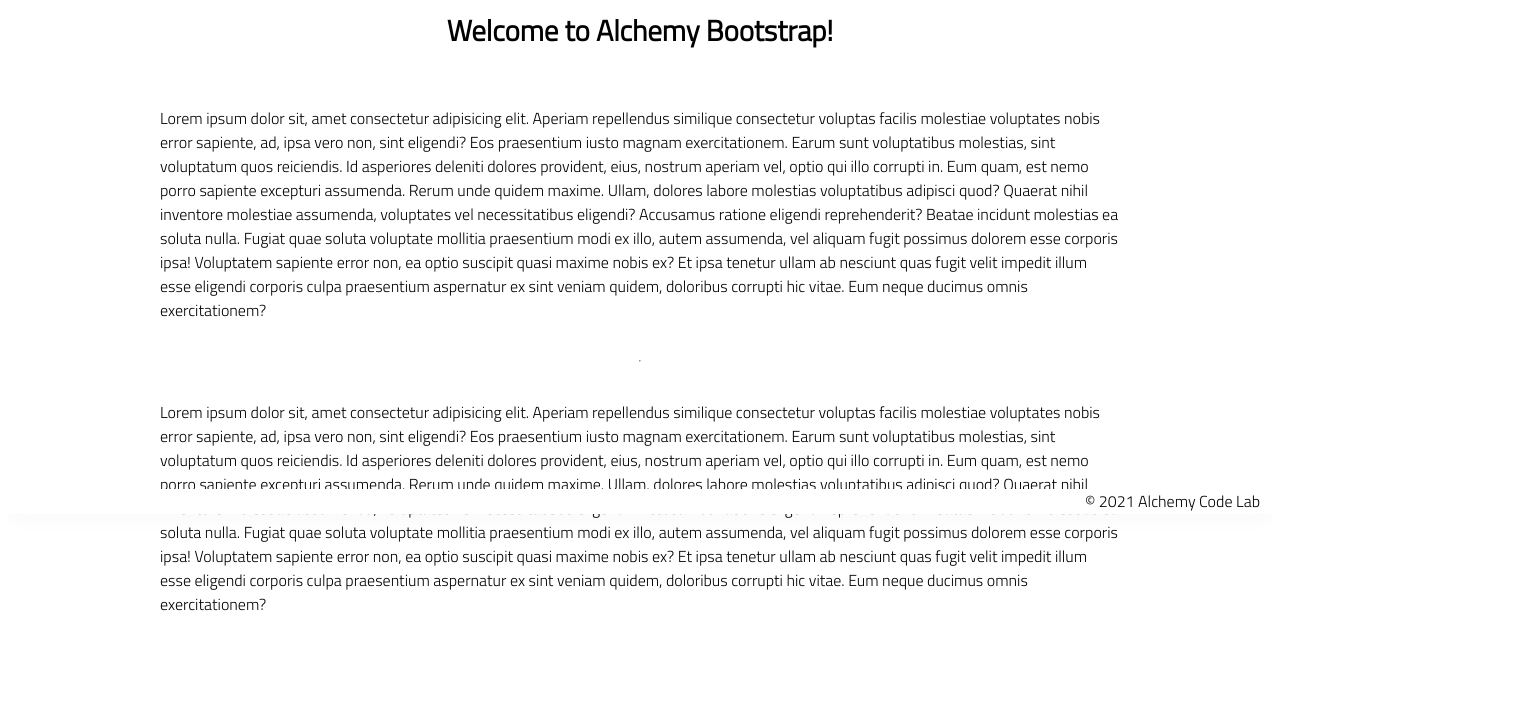
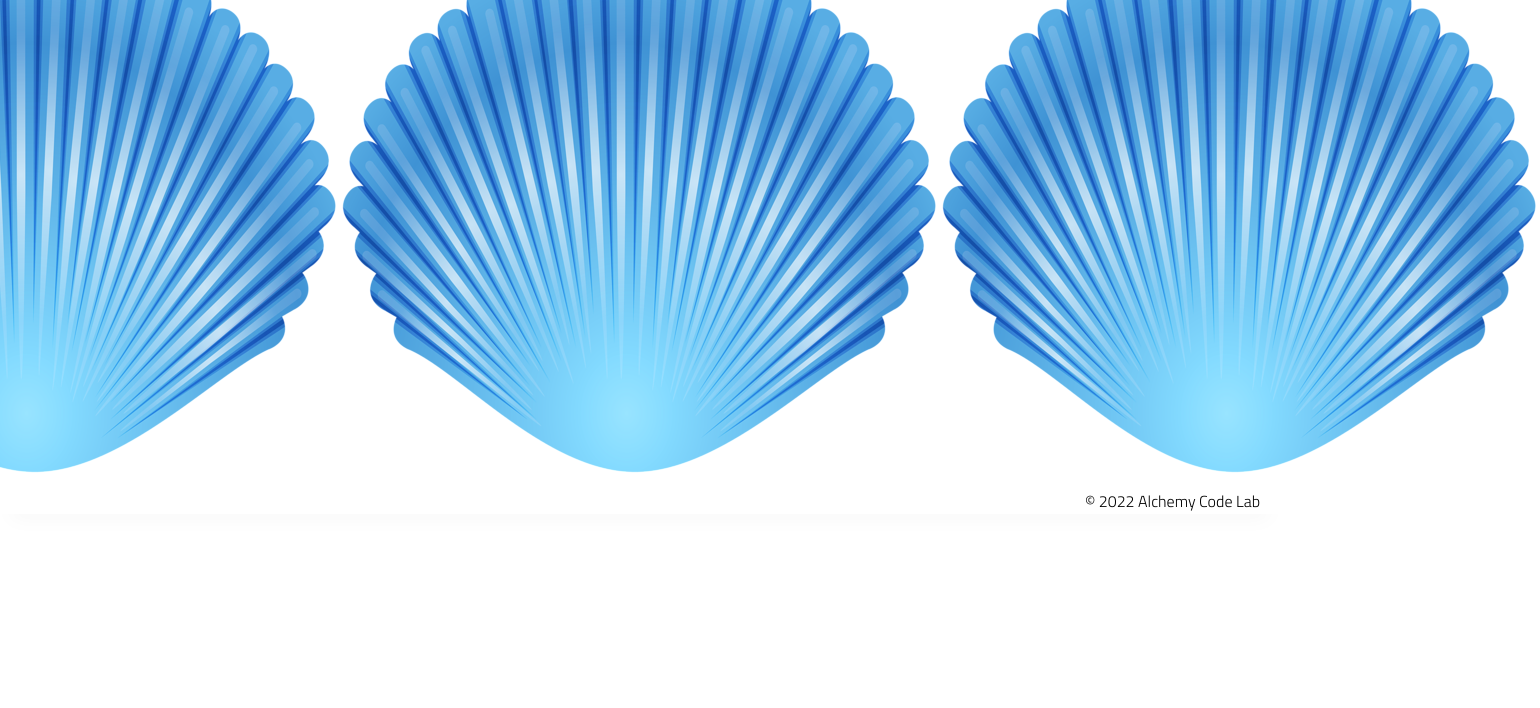
Before and after one commit to mariahschock/Shell-Game-Practice, a plain HTML site: page index.html in a window 1280 px wide. Shown: the part 286-994 px from the top of the page, 1540 px wide, since content can reach past the window. After the commit the page ends 829 px from the top, so only its background shows below. Drawn offline with Linux system fonts and the light colour scheme.

Commit message:
adding images

```diff
--- a/index.html
+++ b/index.html
@@ -15,56 +15,28 @@
 <body>
     <header>
         <div class="gutter-right logo">
-            <img src="./assets/big-logo.png" />
+            <img src="./assets/Yellow Shell.png"/>
         </div>
     </header>
     <main>
         <section class="main-section">
-            <img class="main-logo" src="./assets/alchemy-logo.png" />
-            <h2>
-                Welcome to Alchemy Bootstrap!
-            </h2>
-
-            <p>
-                Lorem ipsum dolor sit, amet consectetur adipisicing elit. Aperiam repellendus similique consectetur
-                voluptas facilis molestiae voluptates nobis error sapiente, ad, ipsa vero non, sint eligendi? Eos
-                praesentium iusto magnam exercitationem.
-                Earum sunt voluptatibus molestias, sint voluptatum quos reiciendis. Id asperiores deleniti dolores
-                provident, eius, nostrum aperiam vel, optio qui illo corrupti in. Eum quam, est nemo porro sapiente
-                excepturi assumenda.
-                Rerum unde quidem maxime. Ullam, dolores labore molestias voluptatibus adipisci quod? Quaerat nihil
-                inventore molestiae assumenda, voluptates vel necessitatibus eligendi? Accusamus ratione eligendi
-                reprehenderit? Beatae incidunt molestias ea soluta nulla.
-                Fugiat quae soluta voluptate mollitia praesentium modi ex illo, autem assumenda, vel aliquam fugit
-                possimus dolorem esse corporis ipsa! Voluptatem sapiente error non, ea optio suscipit quasi maxime nobis
-                ex?
-                Et ipsa tenetur ullam ab nesciunt quas fugit velit impedit illum esse eligendi corporis culpa
-                praesentium aspernatur ex sint veniam quidem, doloribus corrupti hic vitae. Eum neque ducimus omnis
-                exercitationem?
-            </p>
-            <hr />
-            <p>
-                Lorem ipsum dolor sit, amet consectetur adipisicing elit. Aperiam repellendus similique consectetur
-                voluptas facilis molestiae voluptates nobis error sapiente, ad, ipsa vero non, sint eligendi? Eos
-                praesentium iusto magnam exercitationem.
-                Earum sunt voluptatibus molestias, sint voluptatum quos reiciendis. Id asperiores deleniti dolores
-                provident, eius, nostrum aperiam vel, optio qui illo corrupti in. Eum quam, est nemo porro sapiente
-                excepturi assumenda.
-                Rerum unde quidem maxime. Ullam, dolores labore molestias voluptatibus adipisci quod? Quaerat nihil
-                inventore molestiae assumenda, voluptates vel necessitatibus eligendi? Accusamus ratione eligendi
-                reprehenderit? Beatae incidunt molestias ea soluta nulla.
-                Fugiat quae soluta voluptate mollitia praesentium modi ex illo, autem assumenda, vel aliquam fugit
-                possimus dolorem esse corporis ipsa! Voluptatem sapiente error non, ea optio suscipit quasi maxime nobis
-                ex?
-                Et ipsa tenetur ullam ab nesciunt quas fugit velit impedit illum esse eligendi corporis culpa
-                praesentium aspernatur ex sint veniam quidem, doloribus corrupti hic vitae. Eum neque ducimus omnis
-                exercitationem?
-            </p>
+            <h2>Another Shell Game</h2>
+            <div class="shells">
+                <div class="shell" id="shell1">
+                    <img src="./assets/Blue Shell.png" id="shell1-img">
+                </div>
+                <div class="shell" id="shell2">
+                    <img src="./assets/Blue Shell.png" id="shell2-img">
+                </div>
+                <div class="shell" id="shell3">
+                    <img src="./assets/Blue Shell.png" id="shell3-img">
+                </div>
+            </div>
 
         </section>
     </main>
     <footer>
-        <div class="copy gutter-right">&copy; 2021 Alchemy Code Lab</div>
+        <div class="copy gutter-right">&copy; 2022 Alchemy Code Lab</div>
     </footer>
 
     <script type="module" src="./app.js"></script>
--- a/styles/home.css
+++ b/styles/home.css
@@ -1 +1,5 @@
 /* add home page styles here */
+.shells {
+    display:flex;
+    flex-direction: row;
+}
```
Also changed, not shown: assets/Blue Shell.png (added), assets/Yellow Shell.png (added).
